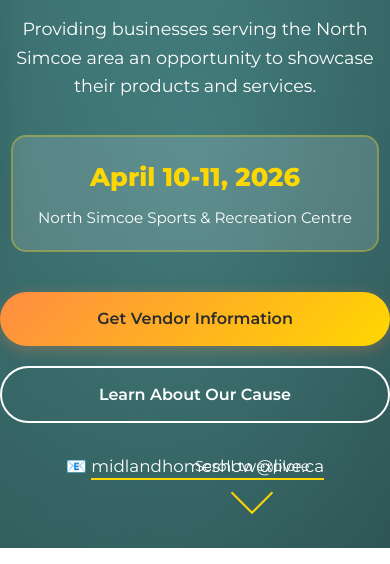
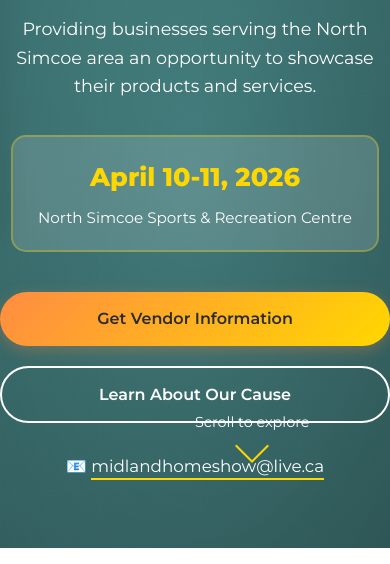
Before and after one commit to stephanieBrandon/midland-home-show, a plain HTML site: page index.html in a window 390 px wide. Shown: the part 280-844 px from the top of the page. Drawn offline with Linux system fonts and the light colour scheme.

Commit message:
fixed scroll element for mobile view

```diff
--- a/styles.css
+++ b/styles.css
@@ -381,6 +381,12 @@ h4 { font-size: 1.3rem; }
     font-size: 0.9rem;
     animation: fadeInUp 0.8s ease 1.2s both;
 }
+/* Mobile fix */
+@media (max-width: 768px) {
+    .scroll-indicator {
+        bottom: 80px; /* More space on mobile */
+    }
+}
 
 .scroll-arrow {
     width: 30px;
@@ -390,6 +396,12 @@ h4 { font-size: 1.3rem; }
     transform: rotate(45deg);
     margin: 10px auto 0;
     animation: bounce 2s infinite;
+}
+@media (max-width: 768px) {
+    .scroll-arrow {
+        width: 24px; /* Slightly smaller */
+        height: 24px;
+    }
 }
 
 /* Animations */
```
